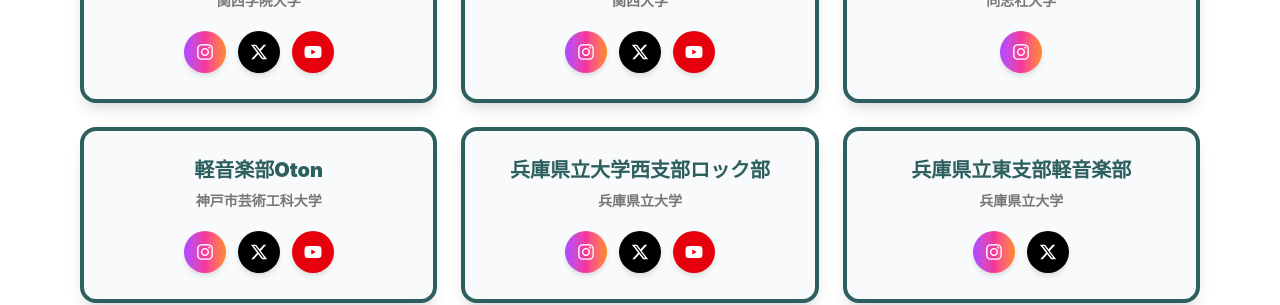
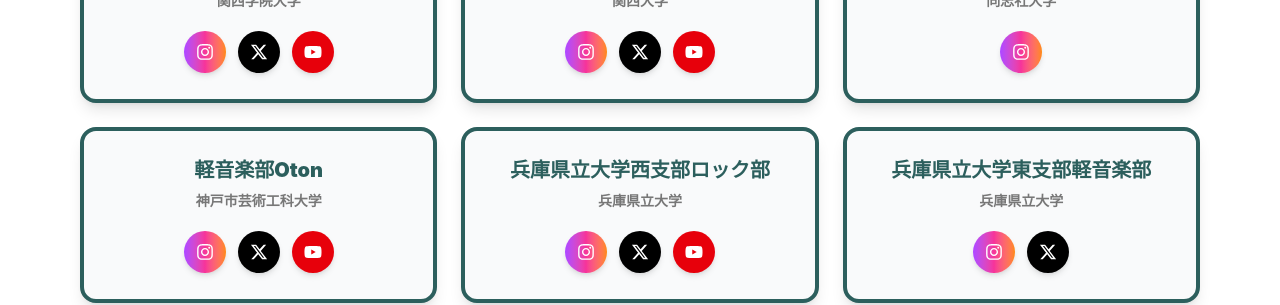
Before and after one commit to hhhhyyyy11/kobe-ongakusai-2026, a Next.js app: page /artists in a window 1280 px wide. Shown: the part 1413-1718 px from the top of the page. Built offline with nearby package versions, Linux system fonts and the light colour scheme; no server answers.

Commit message:
兵庫県立大学東支部の名称を修正

```diff
--- a/src/constants/bands.ts
+++ b/src/constants/bands.ts
@@ -171,7 +171,7 @@ export const artistGroups: ArtistGroup[] = [
         },
       },
       {
-        name: "兵庫県立東支部軽音楽部",
+        name: "兵庫県立大学東支部軽音楽部",
         socials: {
           instagram: "https://www.instagram.com/kendai.keion/",
           x: "https://x.com/kendai_keion_",
```
